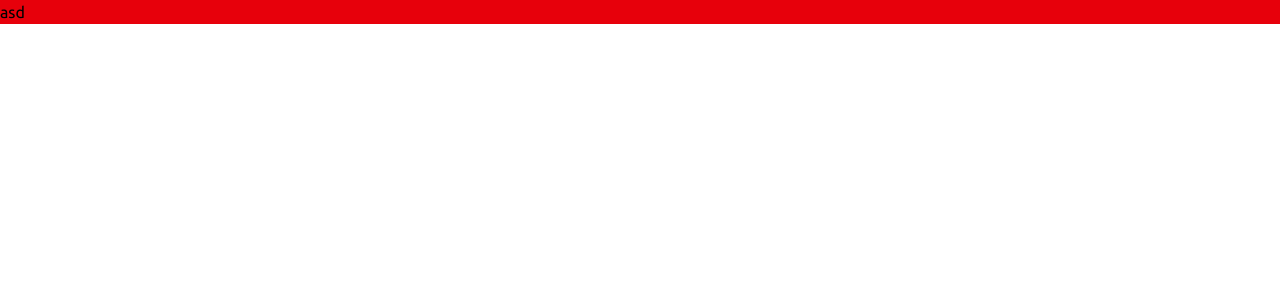
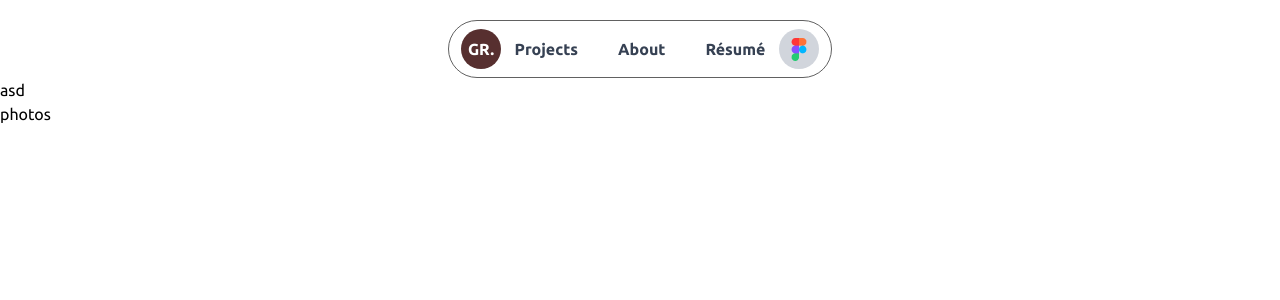
Before and after one commit to gemrey13/gemrey13.github.io, a React (Vite) app: page / in a window 1280 px wide. Shown: the top 300 px of the page. Built offline with nearby package versions, Linux system fonts and the light colour scheme; a web font is replaced by a local one.

Commit message:
added navbar

```diff
--- /dev/null
+++ b/src/components/Home/HeroSection.tsx
@@ -0,0 +1,10 @@
+const HeroSection = () => {
+  return (
+    <section>
+      <div>asd</div>
+      <div>photos</div>
+    </section>
+  );
+};
+
+export default HeroSection;
--- a/src/components/ui/Navbar.tsx
+++ b/src/components/ui/Navbar.tsx
@@ -1,9 +1,36 @@
+import { Link } from "react-router-dom";
+import FigmaIcon from "../../assets/icon/Figma Icon.png"
+
 const Navbar = () => {
   return (
-    <div className="bg-red-600">
-      asd
-    </div>
-  )
-}
+    <nav className="sticky top-0 mt-5 z-50 w-[30%] mx-auto rounded-full border-secondary border font-semibold">
+      <div className="flex justify-between mx-3 items-center h-12 my-1">
+        <Link to="/" className="rounded-full bg-[#572F2F] h-10 w-10 text-white  flex items-center justify-center">
+          GR.
+        </Link>
+        <ul className="flex space-x-10 text-gray-700">
+          <li>
+            <Link to="#" className="hover:text-blue-600">
+              Projects
+            </Link>
+          </li>
+          <li>
+            <Link to="#" className="hover:text-blue-600">
+              About
+            </Link>
+          </li>
+          <li>
+            <Link to="#" className="hover:text-blue-600">
+              Résumé
+            </Link>
+          </li>
+        </ul>
+        <Link to="https://www.figma.com/proto/rFT0FwQwJBW9WQf64oAmJc/E-Portfolio?node-id=74-156&p=f&t=qaIetIH43a5PPoTj-1&scaling=scale-down&content-scaling=fixed&page-id=0%3A1" className="rounded-full bg-gray-300 h-10 w-10 text-white flex items-center justify-center">
+          <img src={FigmaIcon} alt="Figma icon with colors" />
+        </Link>
+      </div>
+    </nav>
+  );
+};
 
-export default Navbar
+export default Navbar;
--- a/src/pages/Home.tsx
+++ b/src/pages/Home.tsx
@@ -1,6 +1,9 @@
+import HeroSection from "../components/Home/HeroSection"
+
 const Home = () => {
   return (
     <div>
+      <HeroSection/>
     </div>
   )
 }
```
Also changed, not shown: src/assets/icon/Figma Icon.png (added).
